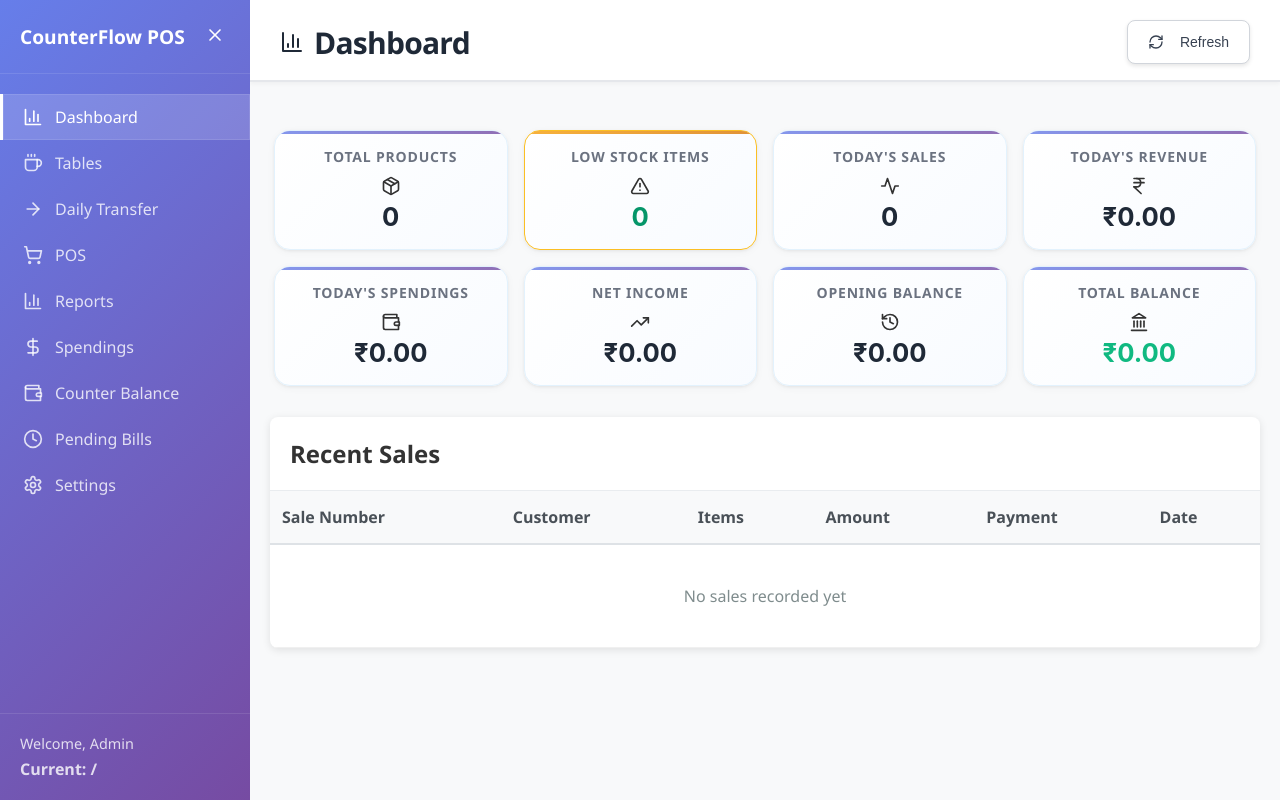
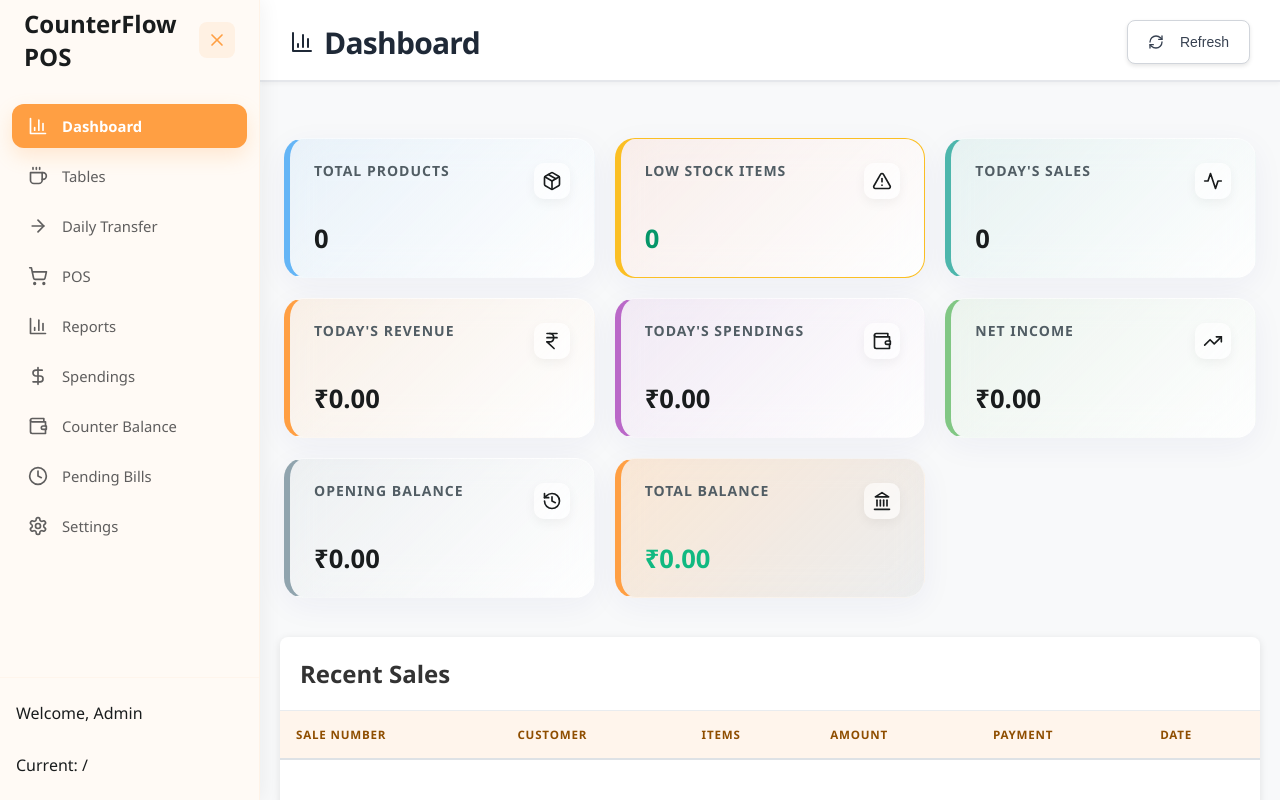
Before and after one commit to ajitreddy013/Inventory-POS-App, a React (Create React App) app: page /#/ in a window 1280 px wide. Built offline with nearby package versions, Linux system fonts and the light colour scheme.

Commit message:
style: update App CSS

```diff
--- a/src/App.css
+++ b/src/App.css
@@ -17,113 +17,170 @@ body {
   overflow: hidden;
 }
 
-/* Sidebar styles */
+/* Sidebar styles - Boutique Light Orange Redesign */
 .sidebar {
-  background: linear-gradient(135deg, #667eea 0%, #764ba2 100%);
-  color: white;
-  transition: width 0.3s ease;
+  background: #fffaf5; /* Lighter, warmer Citrine tint for better separation */
+  backdrop-filter: blur(40px);
+  -webkit-backdrop-filter: blur(40px);
+  color: #191c1d; /* charcoal text */
+  transition: width 0.3s cubic-bezier(0.4, 0, 0.2, 1);
   display: flex;
   flex-direction: column;
-  box-shadow: 2px 0 10px rgba(0, 0, 0, 0.1);
+  box-shadow: 2px 0 20px rgba(25, 28, 29, 0.06); /* More pronounced right-edge shadow */
+  z-index: 1000;
+  border-right: 1px solid rgba(255, 159, 67, 0.08); /* Ghost border for subtle definition */
+  position: relative;
+  overflow: hidden;
 }
 
 .sidebar.open {
-  width: 250px;
+  width: 260px;
 }
 
 .sidebar.closed {
-  width: 60px;
+  width: 72px;
 }
 
 .sidebar-header {
-  padding: 20px;
-  border-bottom: 1px solid rgba(255, 255, 255, 0.1);
-  display: flex;
+  height: 80px;
+  display: flex;
+  align-items: center;
   justify-content: space-between;
-  align-items: center;
+  padding: 0 24px;
+  border-bottom: none;
 }
 
 .sidebar.closed .sidebar-header {
   justify-content: center;
-  padding: 20px 10px;
-}
-
-.sidebar-header h2 {
-  font-size: 1.2rem;
-  font-weight: 600;
+  padding: 0;
+}
+
+.logo-container {
+  display: flex;
+  align-items: center;
+  gap: 12px;
+}
+
+.logo-text {
+  font-family: system-ui, -apple-system, sans-serif;
+  font-weight: 800;
+  font-size: 1.15rem;
+  color: #191c1d;
+  letter-spacing: -0.5px;
+  white-space: nowrap;
+}
+
+.logo-accent {
+  color: #FF9F43;
 }
 
 .toggle-btn {
-  background: none;
+  background: rgba(255, 159, 67, 0.1);
   border: none;
-  color: white;
+  color: #FF9F43;
   cursor: pointer;
-  padding: 5px;
-  border-radius: 4px;
-  transition: background-color 0.2s;
+  padding: 8px;
+  border-radius: 8px;
+  transition: all 0.2s;
+  display: flex;
+  align-items: center;
+  justify-content: center;
 }
 
 .toggle-btn:hover {
-  background-color: rgba(255, 255, 255, 0.1);
+  background-color: rgba(255, 159, 67, 0.2);
+  transform: scale(1.05);
 }
 
 .sidebar-nav {
   flex: 1;
-  padding: 20px 0;
+  padding: 24px 12px;
   overflow-y: auto;
+  overflow-x: hidden;
 }
 
 .nav-item {
   display: flex;
   align-items: center;
-  padding: 12px 20px;
+  padding: 12px 16px;
   text-decoration: none;
-  color: rgba(255, 255, 255, 0.8);
-  transition: all 0.2s;
-  border-left: 3px solid transparent;
+  color: #5f5e5e; /* secondary text */
+  margin-bottom: 6px;
+  border-radius: 12px;
+  transition: all 0.2s cubic-bezier(0.4, 0, 0.2, 1);
+  font-size: 0.925rem;
+  font-weight: 500;
+  gap: 14px;
+  border-left: none; /* No-line rule */
 }
 
 .sidebar.closed .nav-item {
   justify-content: center;
-  padding: 12px 10px;
+  padding: 12px;
 }
 
 .nav-item:hover {
-  background-color: rgba(255, 255, 255, 0.1);
-  color: white;
-  border-left-color: white;
+  background: rgba(255, 159, 67, 0.08);
+  color: #191c1d;
+  transform: translateX(4px);
+}
+
+.sidebar.closed .nav-item:hover {
+  transform: scale(1.1);
 }
 
 .nav-item.active {
-  background-color: rgba(255, 255, 255, 0.15);
-  color: white;
-  border-left-color: white;
-  font-weight: 600;
-  box-shadow: inset 0 0 0 1px rgba(255, 255, 255, 0.1);
+  background: #FF9F43;
+  color: #ffffff;
+  font-weight: 600;
+  box-shadow: 0 8px 20px rgba(255, 159, 67, 0.2);
+}
+
+.nav-item.active .nav-icon {
+  color: #ffffff;
 }
 
 .nav-item span {
-  margin-left: 12px;
-  font-weight: 500;
+  white-space: nowrap;
+  transition: opacity 0.2s;
+}
+
+.sidebar.closed .nav-item span {
+  display: none;
 }
 
 .sidebar-footer {
-  padding: 20px;
-  border-top: 1px solid rgba(255, 255, 255, 0.1);
+  padding: 24px 16px;
+  border-top: 1px solid rgba(255, 159, 67, 0.05);
 }
 
 .user-info {
-  font-size: 0.9rem;
-  opacity: 0.8;
-}
-
-.user-info .current-tab {
-  font-size: 1rem;
-  font-weight: 600;
-  opacity: 1;
-  color: #ffffff;
-  margin-top: 5px;
-  display: block;
+  display: flex;
+  flex-direction: column;
+  gap: 4px;
+}
+
+.user-info .user-label {
+  font-size: 0.75rem;
+  font-weight: 600;
+  text-transform: uppercase;
+  letter-spacing: 1px;
+  color: #877365;
+  opacity: 0.7;
+}
+
+.user-info .current-user {
+  font-size: 0.95rem;
+  font-weight: 700;
+  color: #191c1d;
+}
+
+.sidebar.closed .user-info {
+  align-items: center;
+}
+
+.sidebar.closed .user-label {
+  display: none;
 }
 
 /* Main content styles */
@@ -263,7 +320,7 @@ label.required::after {
 
 .form-input:focus {
   outline: none;
-  border-color: #667eea;
+  border-color: #FF9F43;
   box-shadow: 0 0 0 4px rgba(102, 126, 234, 0.15), 0 4px 6px -1px rgba(0, 0, 0, 0.1);
   transform: translateY(-2px);
   background-color: #fefefe;
@@ -339,7 +396,7 @@ textarea.form-input {
 }
 
 .form-input-icon .form-input:focus + .icon {
-  color: #667eea;
+  color: #FF9F43;
 }
 
 /* Form validation messages */
@@ -419,15 +476,15 @@ textarea.form-input {
 }
 
 .btn-primary {
-  background: linear-gradient(135deg, #667eea 0%, #764ba2 100%);
+  background: #FF9F43;
   color: white;
   border: 2px solid transparent;
 }
 
 .btn-primary:hover:not(:disabled) {
   transform: translateY(-2px);
-  box-shadow: 0 8px 25px rgba(102, 126, 234, 0.4);
-  background: linear-gradient(135deg, #5a6fd8 0%, #6a4190 100%);
+  box-shadow: 0 8px 25px rgba(255, 159, 67, 0.4);
+  background: #f39c12;
 }
 
 .btn-primary:active:not(:disabled) {
@@ -667,7 +724,7 @@ tr:hover {
   left: 20px;
   top: 50%;
   transform: translateY(-50%);
-  color: #667eea;
+  color: #FF9F43;
   width: 22px;
   height: 22px;
   z-index: 2;
@@ -689,7 +746,7 @@ tr:hover {
 
 .search-input:focus {
   outline: none;
-  border-color: #667eea;
+  border-color: #FF9F43;
   box-shadow: 0 0 0 4px rgba(102, 126, 234, 0.15), 0 8px 24px rgba(102, 126, 234, 0.1);
   transform: translateY(-2px);
   background: #ffffff;
@@ -702,73 +759,115 @@ tr:hover {
 }
 
 /* Summary cards */
+/* Summary cards - Boutique Luminous Redesign */
 .summary-cards {
   display: grid;
-  grid-template-columns: repeat(4, 1fr);
-  gap: 16px;
-  padding: 16px 24px;
-  max-width: 1200px;
-  margin: 0 auto;
+  grid-template-columns: repeat(auto-fit, minmax(230px, 1fr));
+  gap: 20px;
+  padding: 24px;
 }
 
 .summary-card {
-  background: linear-gradient(135deg, #ffffff 0%, #f8fbff 100%);
-  padding: 18px;
-  border-radius: 16px;
-  box-shadow: 0 2px 8px rgba(0, 0, 0, 0.04), 0 1px 3px rgba(0, 0, 0, 0.06);
-  text-align: center;
+  position: relative;
+  padding: 24px;
+  border-radius: 20px;
+  background: rgba(255, 255, 255, 0.7);
+  backdrop-filter: blur(20px);
+  -webkit-backdrop-filter: blur(20px);
+  border: 1px solid rgba(255, 255, 255, 0.4);
+  box-shadow: 0 8px 32px rgba(31, 38, 135, 0.05);
+  transition: all 0.3s cubic-bezier(0.4, 0, 0.2, 1);
   display: flex;
   flex-direction: column;
   justify-content: space-between;
-  align-items: center;
+  min-height: 140px;
   overflow: hidden;
-  word-wrap: break-word;
-  border: 1px solid #e3f2fd;
-  transition: all 0.3s cubic-bezier(0.4, 0, 0.2, 1);
-  min-height: 120px;
-  position: relative;
+  text-align: left; /* Changed from center to left for boutique feel */
+  align-items: flex-start;
 }
 
 .summary-card:hover {
-  transform: translateY(-3px);
-  box-shadow: 0 8px 25px rgba(102, 126, 234, 0.12), 0 4px 12px rgba(0, 0, 0, 0.08);
-  border-color: #667eea;
-  background: linear-gradient(135deg, #ffffff 0%, #f0f7ff 100%);
-}
-
-.summary-card::before {
-  content: '';
-  position: absolute;
-  top: 0;
-  left: 0;
-  right: 0;
-  height: 3px;
-  background: linear-gradient(90deg, #667eea 0%, #764ba2 100%);
-  opacity: 0.8;
+  transform: translateY(-5px) scale(1.02);
+  box-shadow: 0 12px 40px rgba(31, 38, 135, 0.08);
+  border-color: rgba(255, 255, 255, 0.6);
+}
+
+.card-header {
+  display: flex;
+  justify-content: space-between;
+  align-items: flex-start;
+  width: 100%;
+  margin-bottom: 12px;
 }
 
 .summary-card h3 {
-  font-size: 11px;
-  color: #6b7280;
-  margin: 0 0 12px 0;
+  font-size: 0.75rem;
+  font-weight: 700;
   text-transform: uppercase;
+  letter-spacing: 1px;
+  color: #515d64;
+  margin: 0;
+}
+
+.card-icon {
+  width: 36px;
+  height: 36px;
+  border-radius: 10px;
+  display: flex;
+  align-items: center;
+  justify-content: center;
+  background: rgba(255, 255, 255, 0.6);
+  color: #191c1d;
+  box-shadow: 0 4px 12px rgba(0, 0, 0, 0.05);
+}
+
+.summary-card .value {
+  font-size: 1.6rem;
+  font-weight: 800;
+  color: #191c1d;
+  margin: auto 0 0 0;
+  line-height: 1;
+}
+
+/* Card Specific Gradients & Accents */
+.card-blue { border-left: 6px solid #64B5F6; background: linear-gradient(135deg, rgba(100, 181, 246, 0.1) 0%, rgba(255, 255, 255, 0.8) 100%); }
+.card-coral { border-left: 6px solid #FF8A65; background: linear-gradient(135deg, rgba(255, 138, 101, 0.1) 0%, rgba(255, 255, 255, 0.8) 100%); }
+.card-teal { border-left: 6px solid #4DB6AC; background: linear-gradient(135deg, rgba(77, 182, 172, 0.1) 0%, rgba(255, 255, 255, 0.8) 100%); }
+.card-orange { border-left: 6px solid #FF9F43; background: linear-gradient(135deg, rgba(255, 159, 67, 0.1) 0%, rgba(255, 255, 255, 0.8) 100%); }
+.card-mauve { border-left: 6px solid #BA68C8; background: linear-gradient(135deg, rgba(186, 104, 200, 0.1) 0%, rgba(255, 255, 255, 0.8) 100%); }
+.card-mint { border-left: 6px solid #81C784; background: linear-gradient(135deg, rgba(129, 199, 132, 0.1) 0%, rgba(255, 255, 255, 0.8) 100%); }
+.card-slate { border-left: 6px solid #90A4AE; background: linear-gradient(135deg, rgba(144, 164, 174, 0.1) 0%, rgba(255, 255, 255, 0.8) 100%); }
+.card-sunset { border-left: 6px solid #FF9F43; background: linear-gradient(135deg, rgba(255, 159, 67, 0.2) 0%, rgba(25, 28, 29, 0.05) 100%); }
+
+.summary-card.warning {
+  border-left-color: #f95630;
+}
+
+
+/* Payment Pills */
+.payment-pill {
+  padding: 4px 12px;
+  border-radius: 20px;
+  font-size: 0.7rem;
+  font-weight: 700;
+  text-transform: uppercase;
+  letter-spacing: 0.5px;
+  display: inline-block;
+}
+
+.payment-pill.cash { background: #E8F5E9; color: #2E7D32; }
+.payment-pill.upi { background: #E3F2FD; color: #1565C0; }
+.payment-pill.split { background: #FFF3E0; color: #EF6C00; }
+.payment-pill.pending { background: #FFEBEE; color: #C62828; }
+
+.table-container thead th {
+  background: rgba(255, 159, 67, 0.1);
+  color: #8f4e00;
+  font-weight: 700;
+  text-transform: uppercase;
+  font-size: 0.725rem;
   letter-spacing: 0.8px;
-  font-weight: 600;
-  word-wrap: break-word;
-  overflow-wrap: break-word;
-  hyphens: auto;
-  line-height: 1.3;
-}
-
-.summary-card .value {
-  font-size: 1.4rem;
-  font-weight: 700;
-  color: #1f2937;
-  margin: 0;
-  word-wrap: break-word;
-  overflow-wrap: break-word;
-  line-height: 1.1;
-  font-family: -apple-system, BlinkMacSystemFont, 'Segoe UI', 'Roboto', sans-serif;
+  padding: 16px;
 }
 
 .summary-card.warning {
@@ -896,7 +995,7 @@ tr:hover {
 }
 
 .product-panel .search-section {
-  background: linear-gradient(135deg, #667eea 0%, #764ba2 100%);
+  background: #FF9F43;
   padding: 25px 30px;
   border-bottom: none;
   box-shadow: none;
@@ -976,7 +1075,7 @@ tr:hover {
 }
 
 .product-card:hover {
-  border-color: #667eea;
+  border-color: #FF9F43;
   box-shadow: 0 4px 12px rgba(0, 0, 0, 0.1);
   transform: translateY(-2px);
 }
@@ -989,7 +1088,7 @@ tr:hover {
 
 .product-variant {
   font-size: 12px;
-  color: #667eea;
+  color: #FF9F43;
   font-weight: 500;
   background: rgba(102, 126, 234, 0.1);
   padding: 2px 6px;
@@ -1123,7 +1222,7 @@ tr:hover {
 
 .qty-btn:hover {
   background: #f8f9fa;
-  border-color: #667eea;
+  border-color: #FF9F43;
 }
 
 .qty-input {
@@ -1245,7 +1344,7 @@ tr:hover {
 
 .transfer-header {
   padding: 25px 30px;
-  background: linear-gradient(135deg, #667eea 0%, #764ba2 100%);
+  background: #FF9F43;
   color: white;
   position: relative;
   overflow: hidden;
@@ -1426,13 +1525,13 @@ tr:hover {
   left: 0;
   width: 4px;
   height: 100%;
-  background: linear-gradient(135deg, #667eea 0%, #764ba2 100%);
+  background: #FF9F43;
   transform: scaleY(0);
   transition: transform 0.3s ease;
 }
 
 .product-item:hover {
-  border-color: #667eea;
+  border-color: #FF9F43;
   box-shadow: 0 8px 25px rgba(102, 126, 234, 0.15);
   transform: translateY(-2px);
 }
@@ -1469,6 +1568,7 @@ tr:hover {
   text-overflow: ellipsis;
   display: -webkit-box;
   -webkit-line-clamp: 2;
+  line-clamp: 2;
   -webkit-box-orient: vertical;
 }
 
@@ -1481,7 +1581,7 @@ tr:hover {
 
 .product-item .variant {
   font-size: 12px;
-  color: #667eea;
+  color: #FF9F43;
   background: rgba(102, 126, 234, 0.1);
   padding: 2px 6px;
   border-radius: 4px;
@@ -1615,7 +1715,7 @@ tr:hover {
   display: flex;
   justify-content: space-between;
   align-items: center;
-  background: linear-gradient(135deg, #667eea 0%, #764ba2 100%);
+  background: #FF9F43;
   color: white;
   position: relative;
   overflow: hidden;
@@ -1697,7 +1797,7 @@ tr:hover {
 .modal .form-input:focus {
   transform: translateY(-1px);
   box-shadow: 0 0 0 4px rgba(102, 126, 234, 0.15), 0 10px 15px -3px rgba(0, 0, 0, 0.1);
-  border-color: #667eea;
+  border-color: #FF9F43;
 }
 
 .modal label {
@@ -1796,7 +1896,7 @@ tr:hover {
   display: flex;
   justify-content: space-between;
   align-items: center;
-  background: linear-gradient(135deg, #667eea 0%, #764ba2 100%);
+  background: #FF9F43;
   color: white;
   position: relative;
   overflow: hidden;
@@ -1918,7 +2018,7 @@ tr:hover {
 
 .stock-input:focus {
   outline: none;
-  border-color: #667eea;
+  border-color: #FF9F43;
   box-shadow: 0 0 0 4px rgba(102, 126, 234, 0.15), 0 4px 6px -1px rgba(0, 0, 0, 0.1);
   transform: translateY(-2px);
   background-color: #fefefe;
@@ -2024,7 +2124,7 @@ tr:hover {
 }
 
 .form-input-animated input:focus {
-  border-color: #667eea;
+  border-color: #FF9F43;
 }
 
 .form-input-animated label {
@@ -2044,7 +2144,7 @@ tr:hover {
   top: 0;
   transform: translateY(-50%);
   font-size: 12px;
-  color: #667eea;
+  color: #FF9F43;
   font-weight: 600;
 }
 
@@ -2672,7 +2772,7 @@ tr:hover {
 }
 
 .next-table-info {
-  background: linear-gradient(135deg, #667eea 0%, #764ba2 100%);
+  background: #FF9F43;
   color: white;
   padding: 15px 20px;
   border-radius: 8px;
@@ -3054,7 +3154,7 @@ tr:hover {
 }
 
 .category-tag {
-  background: #667eea;
+  background: #FF9F43;
   color: white;
   padding: 4px 8px;
   border-radius: 12px;
@@ -3749,7 +3849,7 @@ td:nth-child(7) { /* Profit column */
 }
 
 .search-input:focus {
-  border-color: #667eea;
+  border-color: #FF9F43;
   box-shadow: 0 0 0 4px rgba(102, 126, 234, 0.1);
 }
 
```
